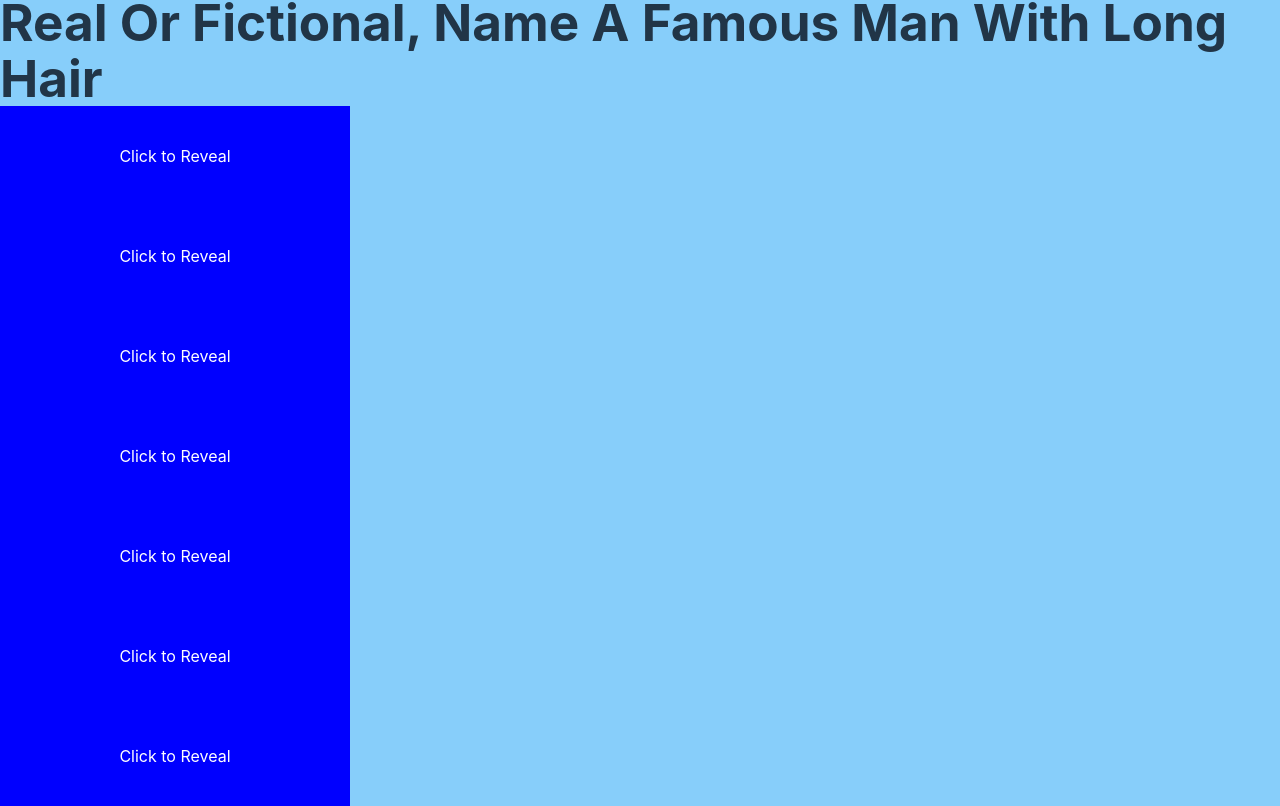
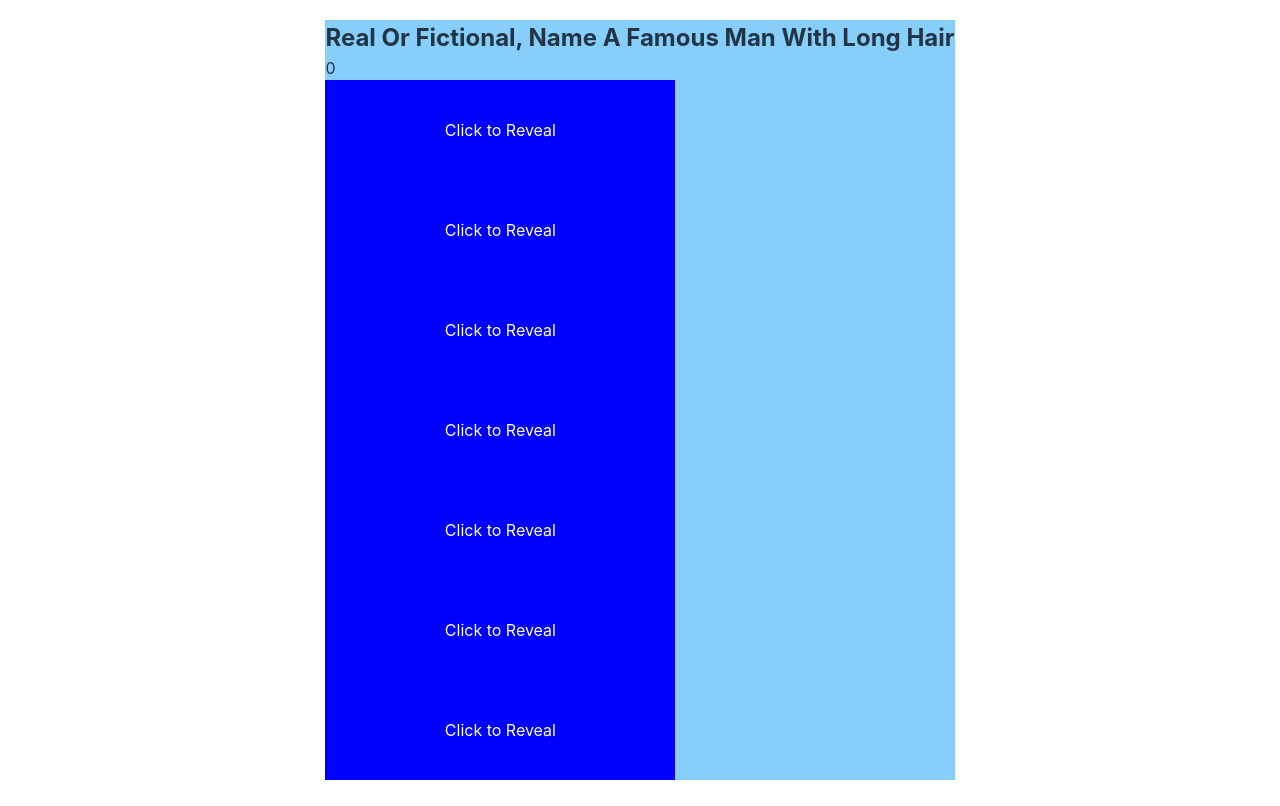
Before and after one commit to weakbox/family-feud, a React (Vite) app: page / in a window 1280 px wide. Built offline with nearby package versions, Linux system fonts and the light colour scheme.

Commit message:
Moved state to Question and added point counter

```diff
--- a/src/App.tsx
+++ b/src/App.tsx
@@ -1,7 +1,7 @@
 import "./App.css";
 import Question from "./components/Question";
 
-const exampleQuestion = {
+const question = {
   text: "Real Or Fictional, Name A Famous Man With Long Hair",
   answers: [
     { text: "Jesus", points: 41 },
@@ -17,7 +17,7 @@ const exampleQuestion = {
 function App() {
   return (
     <>
-      <Question question={exampleQuestion}/>
+      <Question question={question}/>
     </>
   );
 }
--- a/src/components/Answer.tsx
+++ b/src/components/Answer.tsx
@@ -1,14 +1,15 @@
-import { useState, useRef, useEffect } from "react";
+import { useRef, useEffect } from "react";
 import styles from "./Answer.module.css";
 import bell from "../assets/sounds/bell.mp3";
 
 interface AnswerProps {
   answer: string;
   points: number;
+  flipped: boolean;
+  onFlip: () => void;
 };
 
-function Answer({ answer, points }: AnswerProps) {
-  const [flipped, setFlipped] = useState(false);
+function Answer({answer, points, flipped, onFlip}: AnswerProps) {
   const audioRef = useRef(new Audio(bell));
 
   // Play correct sound when answer is flipped ie: when state changes
@@ -16,10 +17,6 @@ function Answer({ answer, points }: AnswerProps) {
     if (flipped) playCorrect();
     console.log(`State of answer "${answer}" changed. Now: ${flipped}`);
   }, [flipped]);
-
-  function handleClick() {
-    setFlipped((prev) => !prev);
-  }
 
   function playCorrect() {
     audioRef.current.currentTime = 0;
@@ -29,7 +26,7 @@ function Answer({ answer, points }: AnswerProps) {
   }
 
   return (
-    <div className={styles.wrapper} onClick={handleClick}>
+    <div className={styles.wrapper} onClick={onFlip}>
       <div className={`${styles.innerWrapper} ${flipped && styles.flipped}`}>
         <div className={styles.front}>{"Click to Reveal"}</div>
         <div className={styles.back}>
--- a/src/components/Question.tsx
+++ b/src/components/Question.tsx
@@ -1,3 +1,4 @@
+import { useState } from "react";
 import Answer from "./Answer";
 import styles from "./Question.module.css";
 
@@ -13,12 +14,34 @@ interface QuestionProps {
   question: Question;
 };
 
-function Question({ question }: QuestionProps) {
+function Question({question}: QuestionProps) {
+  const [flipStates, setFlipStates] = useState(Array.from({length: question.answers.length}).fill(false));
+  const [totalPoints, setTotalPoints] = useState(0);
+
+  // Runs when answer is clicked
+  function handleFlip(index: number, points: number) {
+    setFlipStates((prev) => (
+      prev.map((flipped, i) => (i === index ? !flipped : flipped))  // State immutable so make a copy with map?
+    ));
+
+    // TODO: make this happen on state change, not onclick
+    setTotalPoints((prev) => (
+      flipStates[index] ? prev - points : prev + points
+    ));
+  }
+
   return (
     <div className={styles.wrapper}>
-      <h1>{question.text}</h1>
-        {question.answers.map((answer, index) => (
-        <Answer key={index} answer={answer.text} points={answer.points}/>
+      <h2 className={styles.question}>{question.text}</h2>
+      <p className={styles.points}>{totalPoints}</p>
+      {question.answers.map((answer, index) => (
+        <Answer
+          key={index}
+          answer={answer.text}
+          points={answer.points}
+          flipped={flipStates[index] as boolean}
+          onFlip={() => handleFlip(index, answer.points)}
+        />
       ))}
     </div>
   );
```
